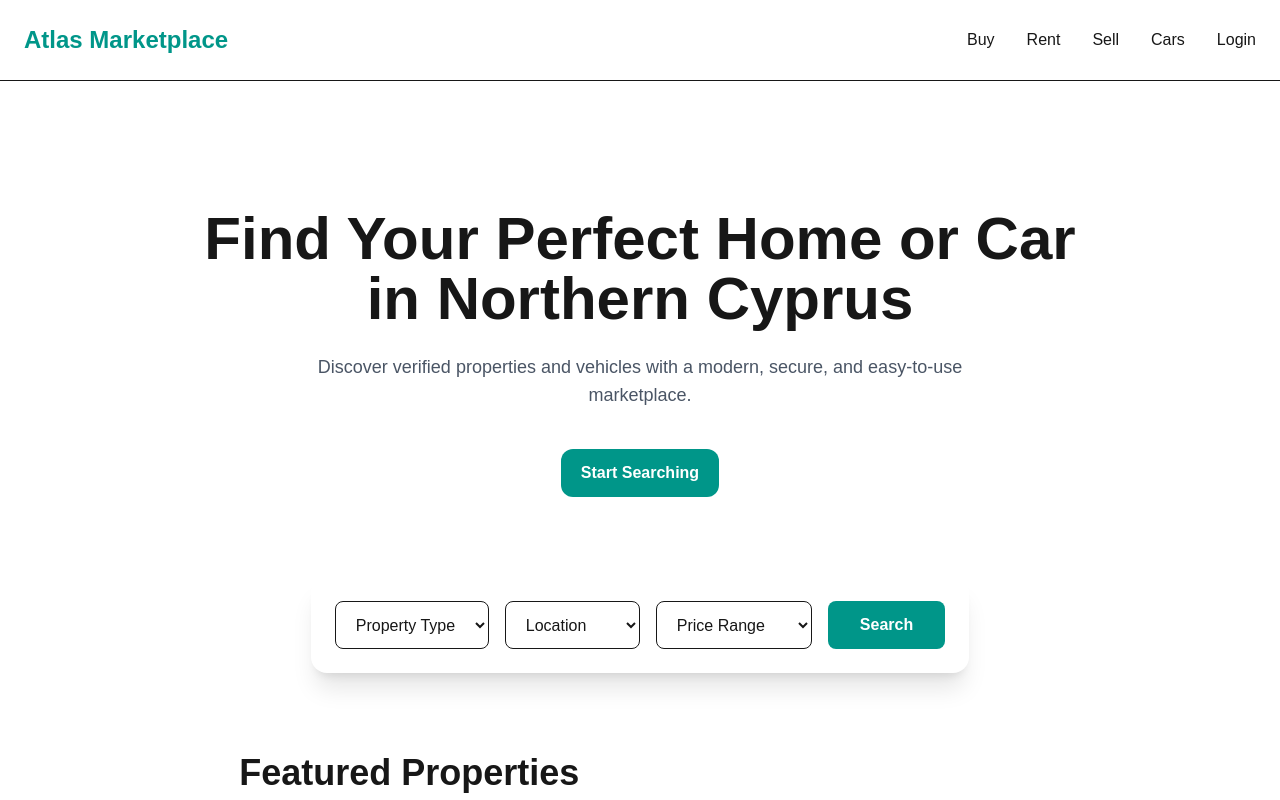
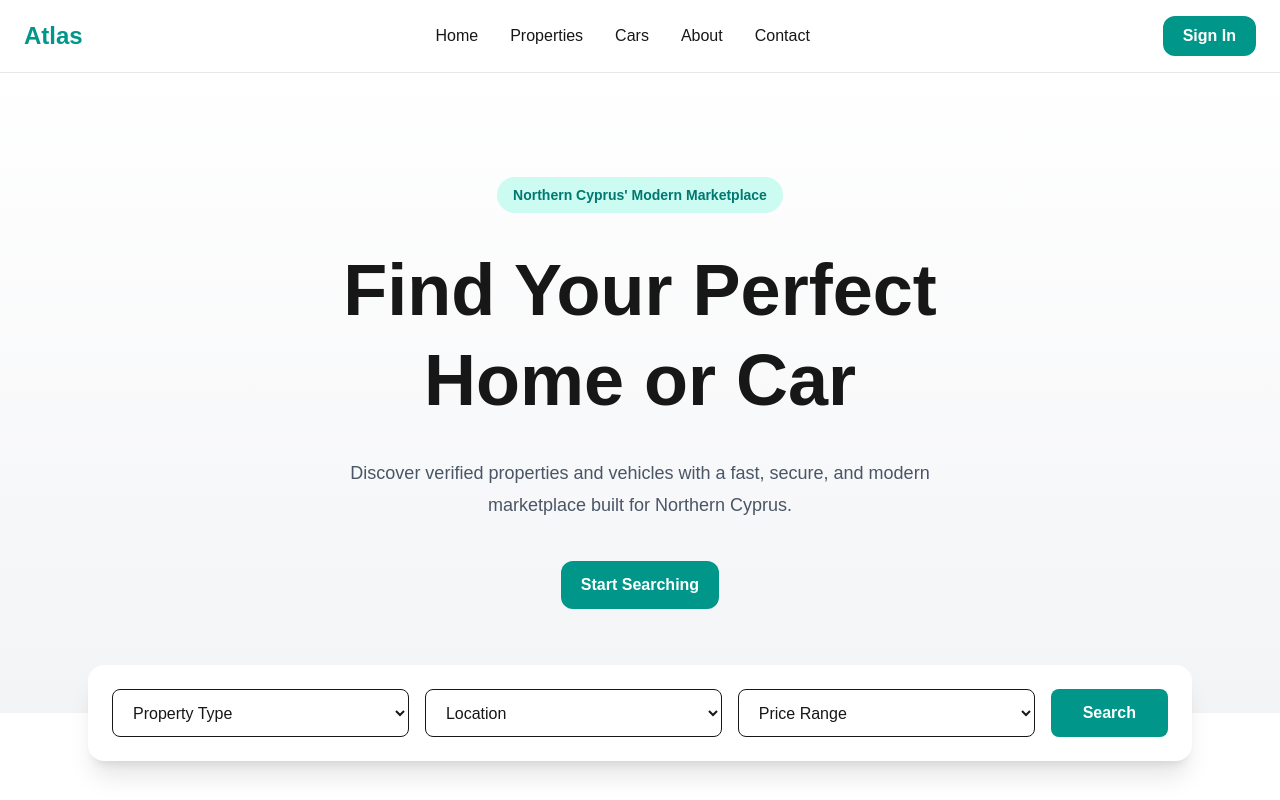
Before and after one commit to SoheylAI/atlas-marketplace, a Next.js app: page / in a window 1280 px wide. Shown: the top 800 px of the page. Built offline with nearby package versions, Linux system fonts and the light colour scheme.

Commit message:
Improve hero section design

```diff
--- a/app/layout.tsx
+++ b/app/layout.tsx
@@ -13,8 +13,8 @@ const geistMono = Geist_Mono({
 });
 
 export const metadata: Metadata = {
-  title: "Create Next App",
-  description: "Generated by create next app",
+  title: "Atlas Marketplace",
+  description: "The future of real estate & car marketplace in Northern Cyprus",
 };
 
 export default function RootLayout({
@@ -27,7 +27,9 @@ export default function RootLayout({
       lang="en"
       className={`${geistSans.variable} ${geistMono.variable} h-full antialiased`}
     >
-      <body className="min-h-full flex flex-col">{children}</body>
+      <body className="min-h-screen bg-gray-50 text-gray-900">
+        {children}
+      </body>
     </html>
   );
 }
--- a/components/Hero.tsx
+++ b/components/Hero.tsx
@@ -2,18 +2,26 @@ import Button from "./Button";
 
 export default function Hero() {
   return (
-    <section className="flex flex-col items-center justify-center text-center py-32 px-6">
-      <h1 className="text-6xl font-bold max-w-4xl">
-        Find Your Perfect Home or Car in Northern Cyprus
-      </h1>
+    <section className="bg-gradient-to-b from-white to-gray-100">
+      <div className="mx-auto flex min-h-[80vh] max-w-7xl flex-col items-center justify-center px-6 text-center">
+        <span className="rounded-full bg-teal-100 px-4 py-2 text-sm font-semibold text-teal-700">
+          Northern Cyprus' Modern Marketplace
+        </span>
 
-      <p className="mt-6 max-w-2xl text-lg text-gray-600">
-        Discover verified properties and vehicles with a modern, secure, and
-        easy-to-use marketplace.
-      </p>
+        <h1 className="mt-8 max-w-5xl text-5xl font-extrabold leading-tight md:text-7xl">
+          Find Your Perfect
+          <br />
+          Home or Car
+        </h1>
 
-      <div className="mt-10">
-        <Button text="Start Searching" />
+        <p className="mt-8 max-w-2xl text-lg leading-8 text-gray-600">
+          Discover verified properties and vehicles with a fast, secure, and
+          modern marketplace built for Northern Cyprus.
+        </p>
+
+        <div className="mt-10">
+          <Button text="Start Searching" />
+        </div>
       </div>
     </section>
   );
--- a/components/Navbar.tsx
+++ b/components/Navbar.tsx
@@ -1,17 +1,25 @@
+import Link from "next/link";
+
 export default function Navbar() {
   return (
-    <nav className="flex items-center justify-between p-6 border-b">
-      <h1 className="text-2xl font-bold text-teal-600">
-        Atlas Marketplace
-      </h1>
+    <header className="sticky top-0 z-50 bg-white/90 backdrop-blur-md border-b border-gray-200">
+      <div className="mx-auto flex max-w-7xl items-center justify-between px-6 py-4">
+        <Link href="/" className="text-2xl font-bold text-teal-600">
+          Atlas
+        </Link>
 
-      <div className="flex gap-8">
-        <a href="#">Buy</a>
-        <a href="#">Rent</a>
-        <a href="#">Sell</a>
-        <a href="#">Cars</a>
-        <a href="#">Login</a>
+        <nav className="hidden md:flex items-center gap-8">
+          <Link href="/">Home</Link>
+          <Link href="/properties">Properties</Link>
+          <Link href="/cars">Cars</Link>
+          <Link href="/about">About</Link>
+          <Link href="/contact">Contact</Link>
+        </nav>
+
+        <button className="rounded-xl bg-teal-600 px-5 py-2 text-white font-semibold hover:bg-teal-700 transition">
+          Sign In
+        </button>
       </div>
-    </nav>
+    </header>
   );
 }
```
Also changed, not shown: design/homepage-notes.md (added).
